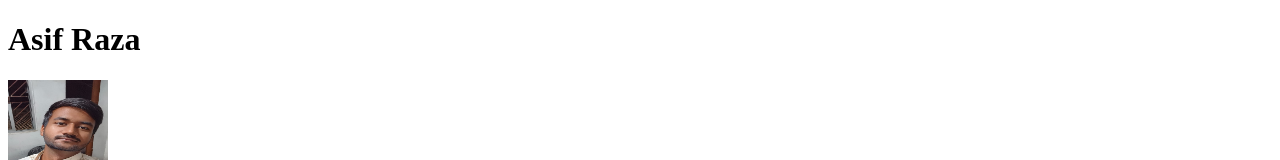
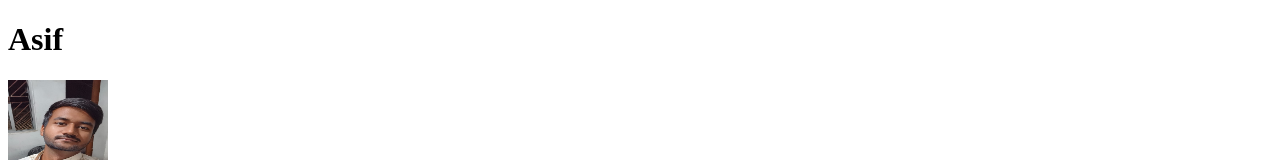
Before and after one commit to coderz0202/resume, a plain HTML site: page index.html in a window 1280 px wide. Shown: the top 160 px of the page. Drawn offline with Linux system fonts and the light colour scheme.

Commit message:
Update index.html

```diff
--- a/index.html
+++ b/index.html
@@ -6,7 +6,7 @@
   </head>
 
   <body >
-    <h1>Asif Raza </h1>
+    <h1>Asif  </h1>
     <img src="./asif pic.jpg" height="150" width="100"  >
 
 
```
